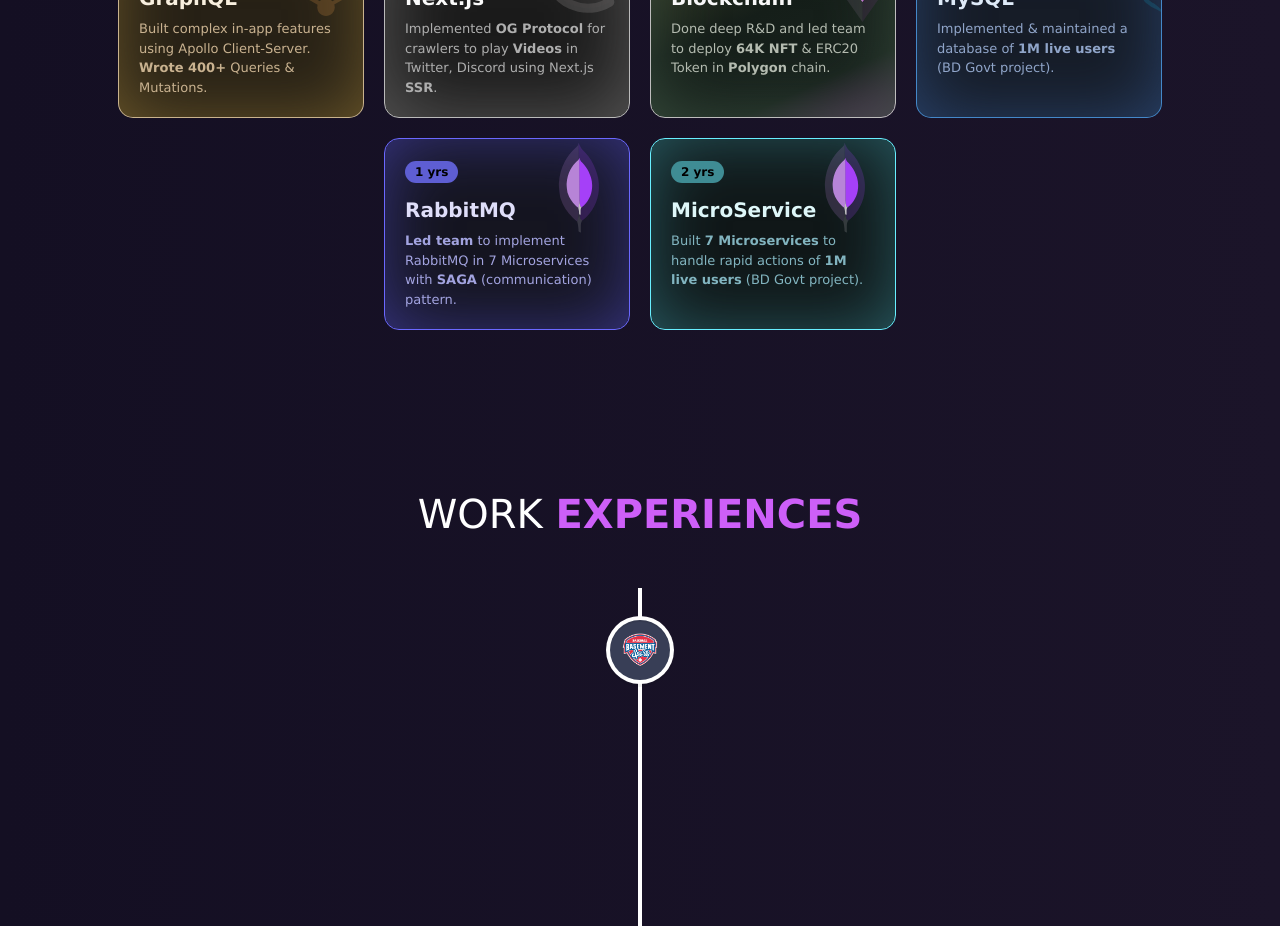
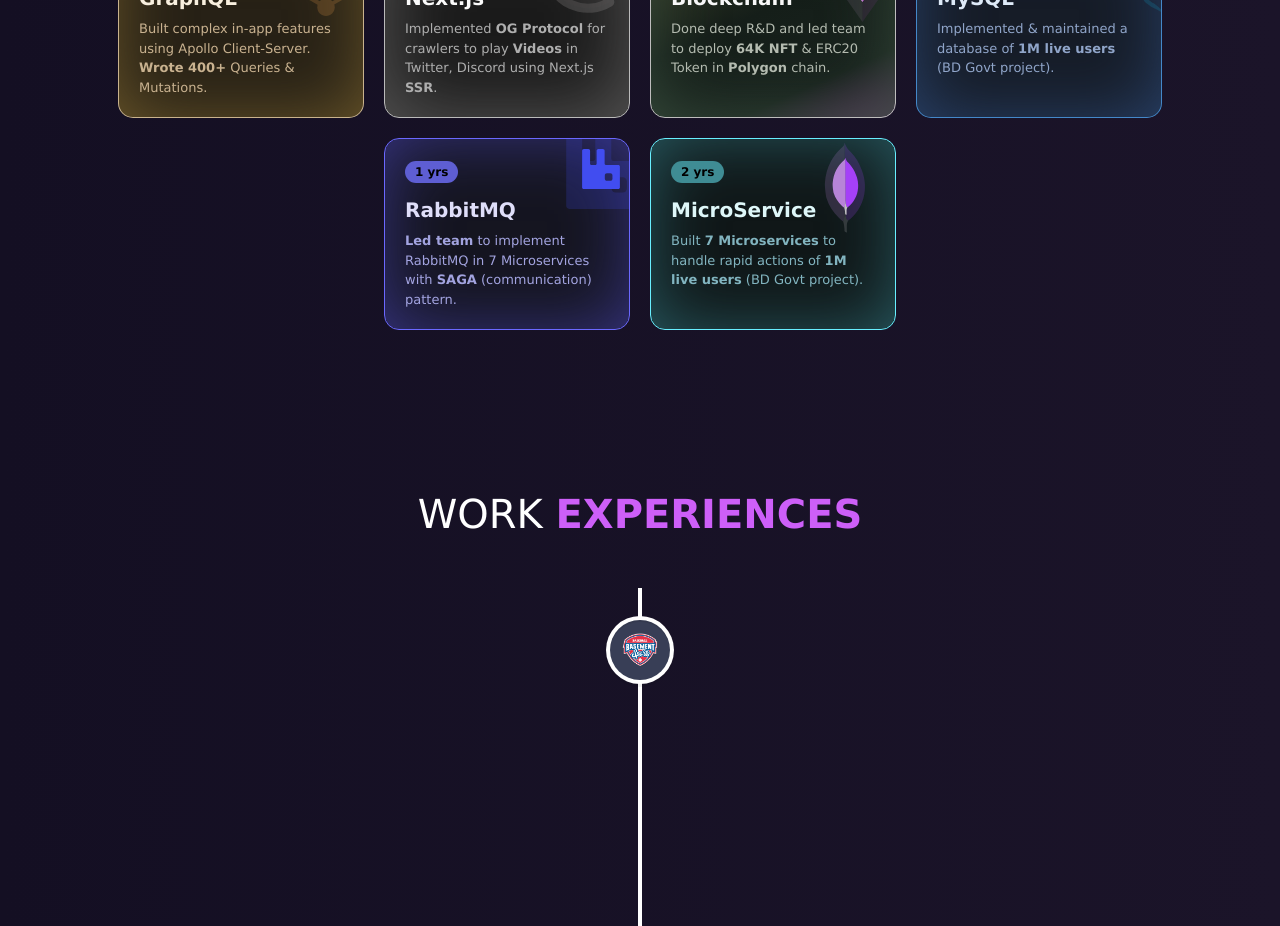
Before and after one commit to anisurrahman072/anis-portfolio, a React (Create React App) app: page / in a window 1280 px wide. Shown: the part 1460-2386 px from the top of the page. Built offline with nearby package versions, Linux system fonts and the light colour scheme.

Commit message:
Added rabbitmq logo

```diff
--- a/src/components/Skils/AdditionalSkills.js
+++ b/src/components/Skils/AdditionalSkills.js
@@ -4,6 +4,7 @@ import graphqlLogo from "../../Assets/graphql.svg";
 import nextjsLogo from "../../Assets/nextjs.svg";
 import ethereumLogo from "../../Assets/ethereum.svg";
 import mysqlLogo from "../../Assets/mysql.svg";
+import rabbitmqLogo from "../../Assets/rabbitmq.svg";
 import reactLogo from "../../Assets/react.svg";
 import nodeJsLogo from "../../Assets/nodejs.svg";
 import mongodbLogo from "../../Assets/mongodb.svg";
@@ -572,35 +573,35 @@ function AdditionalSkills() {
                 style={{
                   position: "absolute",
                   top: -10,
-                  right: -9,
+                  right: -15,
                   opacity: 0.2,
                 }}
                 initial={{ rotate: 0, scale: 1 }}
                 animate={{
                   rotate: isHoveredRabbitmq ? -20 : 0,
-                  scale: isHoveredRabbitmq ? 0.5 : 1,
-                  x: isHoveredRabbitmq ? -60 : 0,
-                  y: isHoveredRabbitmq ? 20 : 0,
+                  scale: isHoveredRabbitmq ? 0 : 1,
                 }}
                 transition={{ duration: 0.45 }}
               >
-                <img src={mongodbLogo} height={110} />
+                <img src={rabbitmqLogo} height={80} />
               </motion.div>
 
               <motion.div
                 style={{
                   position: "absolute",
                   top: 10,
-                  right: 12,
+                  right: 8,
                 }}
                 initial={{ rotate: 0, scale: 1 }}
                 animate={{
-                  rotate: isHoveredRabbitmq ? 20 : 0,
-                  scale: isHoveredRabbitmq ? 1.3 : 1,
+                  rotateX: isHoveredRabbitmq ? 180 : 0,
+                  scale: isHoveredRabbitmq ? 1.2 : 1,
+                  x: isHoveredRabbitmq ? -14 : 0,
+                  y: isHoveredRabbitmq ? 13 : 0,
                 }}
                 transition={{ duration: 0.45 }}
               >
-                <img src={mongodbLogo} height={70} />
+                <img src={rabbitmqLogo} height={40} />
               </motion.div>
               <p
                 style={{
```
Also changed, not shown: src/Assets/rabbitmq.svg (added).
